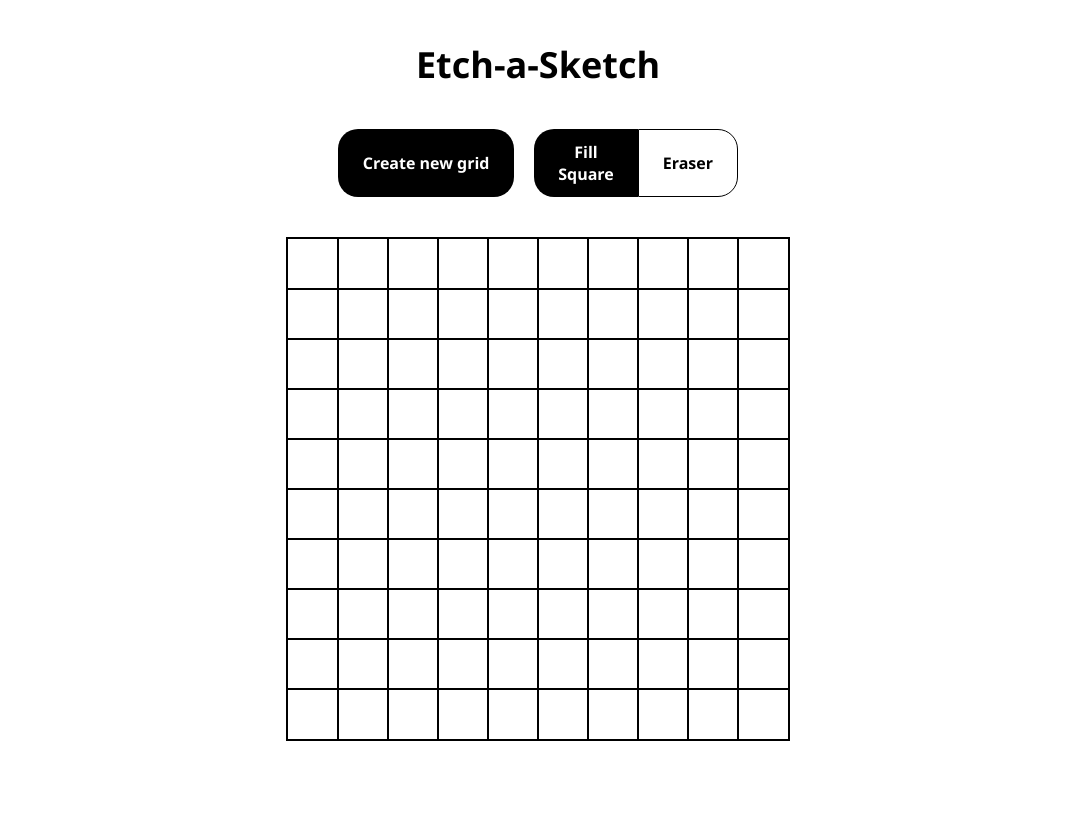
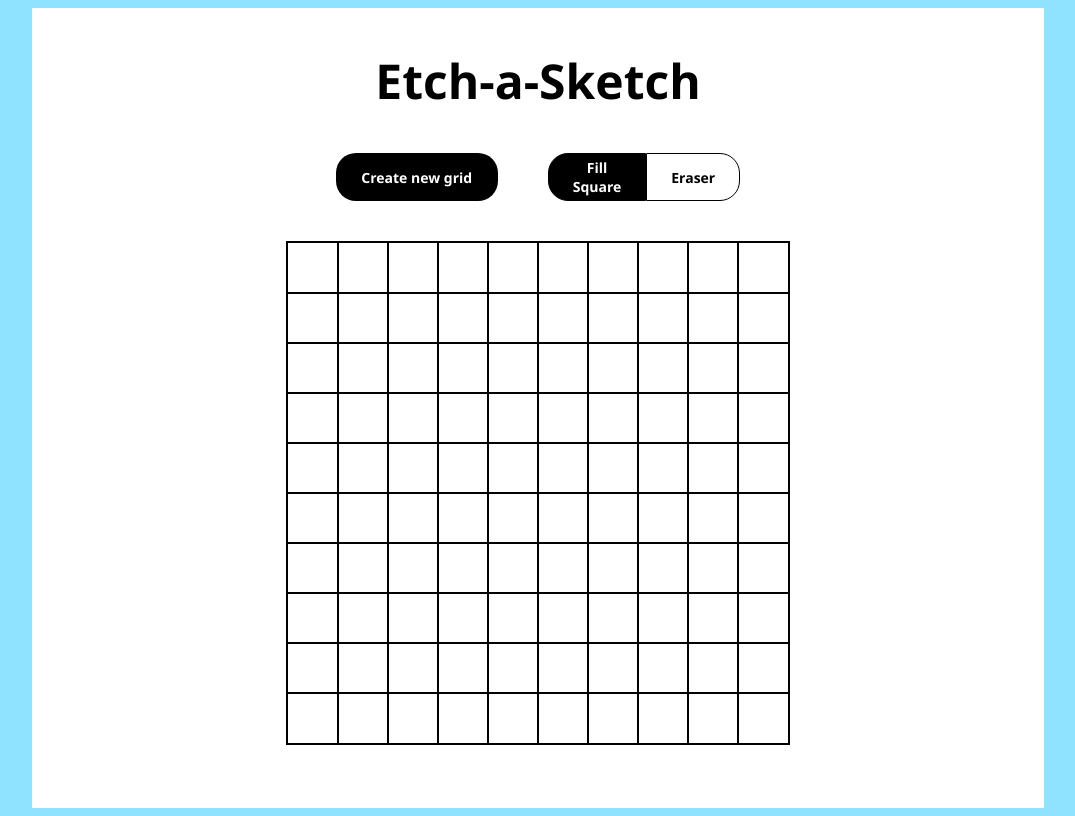
Before and after one commit to rfingerhut/odin-etch-a-sketch, a plain HTML site: page index.html in a window 1280 px wide. Shown: the whole page, without its empty margins (102-1177 px from the left). Drawn offline with Linux system fonts and the light colour scheme.

Commit message:
fix(misaligned grid): The grid will now stay within the div container no matter the size

```diff
--- a/index.html
+++ b/index.html
@@ -8,14 +8,20 @@
     <title>Etch-a-Sketch</title>
 </head>
 <body>
+    <div class="mainContainer">
+       <div class="contentContainer">
             <h1>Etch-a-Sketch</h1>
             <div class="buttonWrapper">
+                <div class="wrapper">
                     <button id="createNewGridBtn">Create new grid</button>
+                </div>
                 <div class="fillEraserWrapper">
                     <button id="fill">Fill Square</button>
                     <button class="toggle" id="eraser">Eraser</button>
                 </div>
             </div>
             <div id="gridContainer"></div>
+       </div>
+    </div>
 </body>
 </html>
--- a/styles.css
+++ b/styles.css
@@ -1,26 +1,51 @@
 *{
     font-family: 'Segoe UI', Tahoma, Geneva, Verdana, sans-serif;
     font-size: 12px;
+    box-sizing: border-box;
+
 }
 
 body{
-    margin: 40px auto;
-    width: 1000px;
+    background-color:rgb(143, 227, 255);
+    display: flex;
+    align-items: center;
+    justify-content: center;
+}
+
+.mainContainer{
+    background-color: white;
+    display: flex;
+    flex-direction: column;
+    align-items: center;
+    padding: 40px 0;
+    min-width: 80%;
+    min-height: 100vh;
+}
+
+.contentContainer{
+    display: flex;
+    flex-direction: column;
+    justify-content: center;
+    gap: 40px;
+    width: 40%;
 }
 
 h1{
-    font-size: 36px;
+    font-size: 48px;
     font-weight: 600px;
-    text-align: center;
+    align-self: center;
+    padding: 0;
+    margin: 0;
 }
 
 #gridContainer{
     display: flex;
     flex-direction: row;
     border: 2px solid black;
-    width: 800px;
-    height: 800px;
-    margin: 0 auto;
+    /* width: 80vmin;
+    height: 80vmin; */
+    align-self: center;
+    box-sizing: content-box;
 }
 
 .gridBox{
@@ -32,10 +57,9 @@ h1{
 }
 
 .buttonWrapper{
-    margin: 40px 30%;
     display: flex;
-    justify-content: center;
-    gap: 20px;
+    justify-content: space-around;
+    gap: 50px;
 }
 
 .fillEraserWrapper{
@@ -44,20 +68,27 @@ h1{
     flex: 1;
 }
 
+.wrapper{
+    flex: 2;
+}
+
 #createNewGridBtn{
-    flex: 2;
+    width: 100%;
+    height: 100%;
 }
 
 #fill{
     border-top-right-radius: 0;
     border-bottom-right-radius: 0;
     flex: 1;
+    border: 1px solid black;
 }
 
 #eraser{
     border-top-left-radius: 0;
     border-bottom-left-radius: 0;
     flex: 1;
+    border: 1px solid black;
 }
 
 .toggle{
@@ -68,9 +99,9 @@ h1{
 }
 
 button{
-    padding: 12px 24px;
+    padding: 4px 24px;
     font-weight: 600;
-    font-size: 16px;
+    font-size: 14px;
     border-radius: 20px;
     border: none;
     cursor: pointer;
```
Lines whose indentation alone changed are shown as unchanged.
